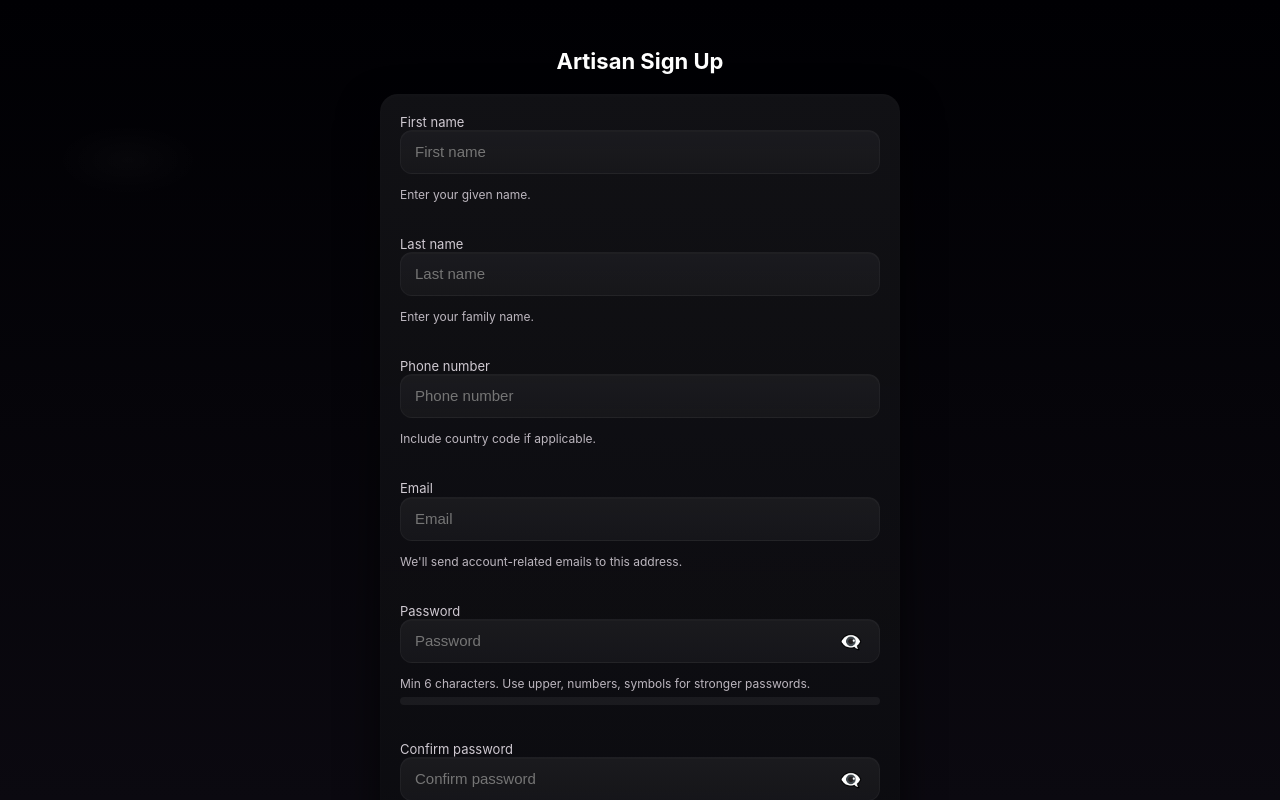
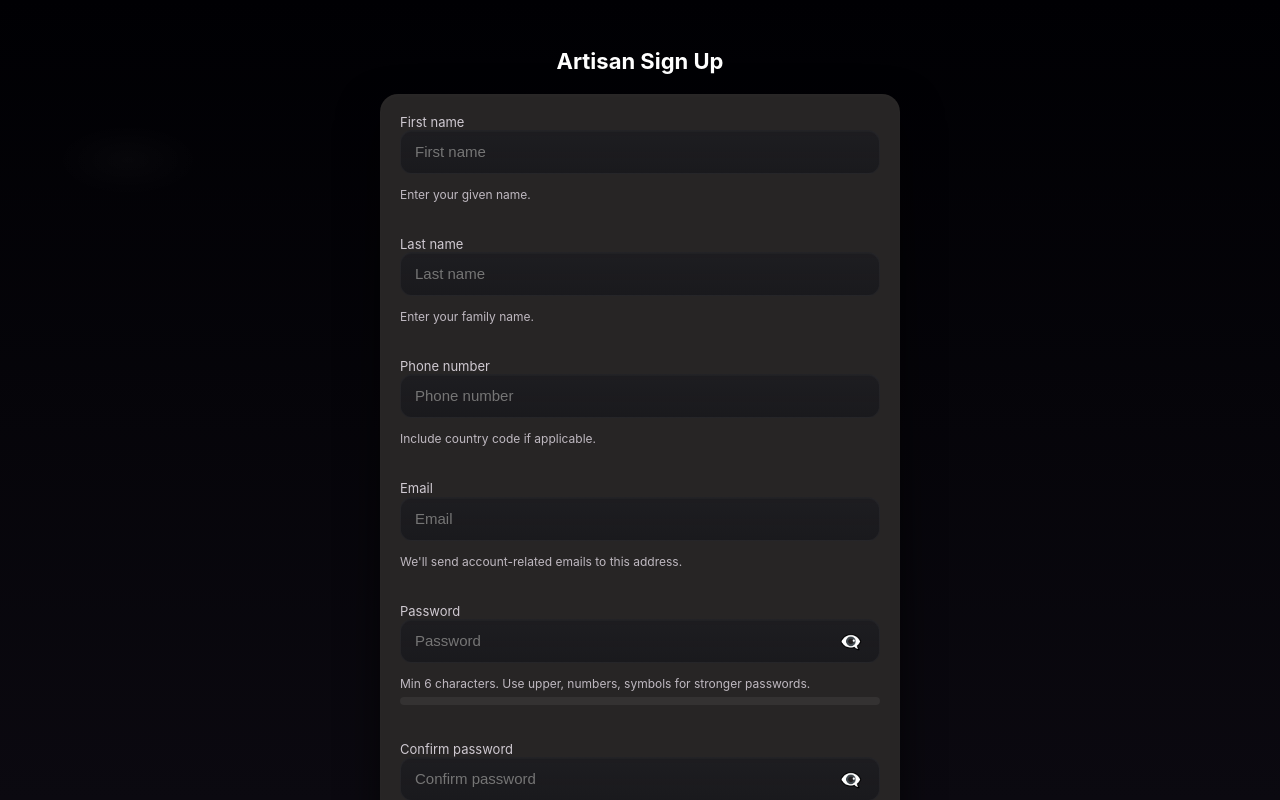
Before and after one commit to sameer021000/GoldArtisan, a React (Create React App) app in the folder frontend/: page /SignUpPath in a window 1280 px wide. Built offline with nearby package versions, Linux system fonts and the light colour scheme.

Commit message:
Modifying the black color to grey

```diff
--- a/frontend/src/SignUpFolder/SignUpScreenCSS.css
+++ b/frontend/src/SignUpFolder/SignUpScreenCSS.css
@@ -44,7 +44,7 @@ html, body, #root {
   width: 100%;
   max-width: 520px;
   margin: 0 auto;
-  background: linear-gradient(180deg, rgba(18,18,22,0.94), rgba(12,12,16,0.80));
+  background: rgb(39, 37, 37);;
   border-radius: 18px;
   padding: 20px;
   box-shadow: 0 18px 40px rgba(0,0,0,0.65), inset 0 2px 6px rgba(255,255,255,0.02);
```
